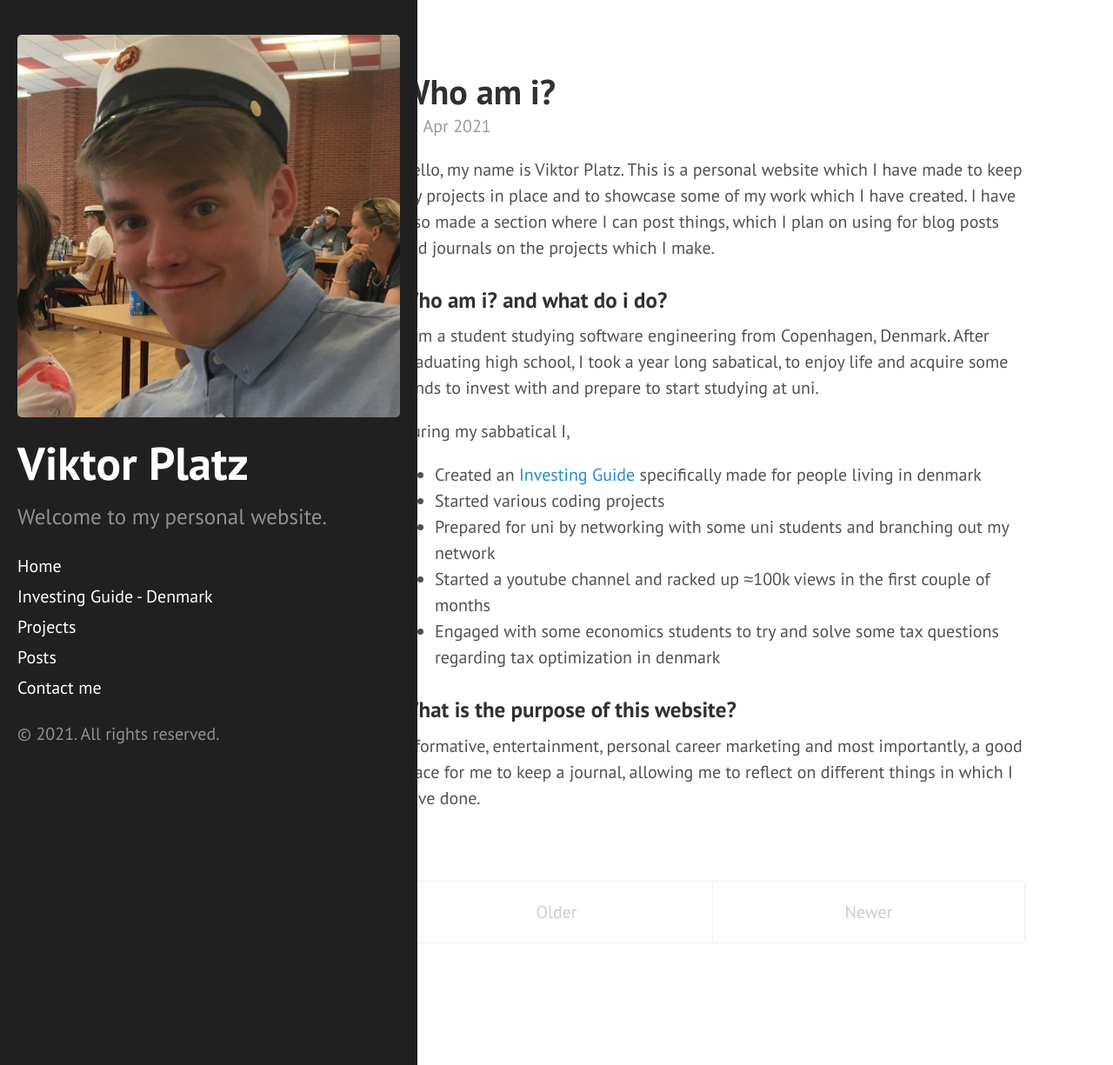
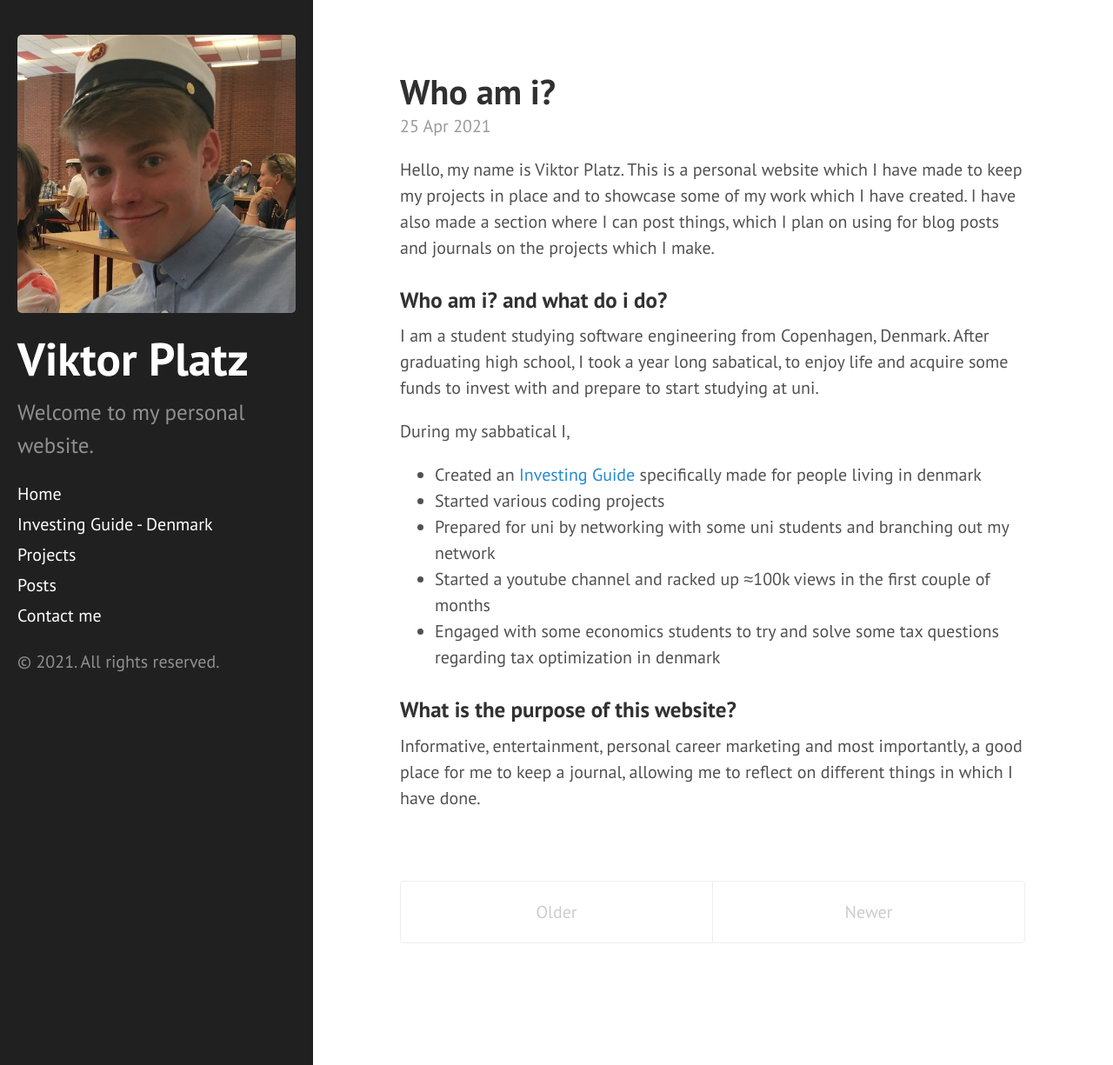
Before and after one commit to ViktorPlatz/redviktor.github.io, a Jekyll site: the page built from index.html, in a window 1280 px wide and 1225 px high. Shown: the whole window at 87% size. Built offline with Jekyll 4.4.1, drawn with Linux system fonts in a browser that asks for light colours; the list of posts is cut into pages by our own code.

Commit message:
Update hyde.css
test

```diff
--- a/public/css/hyde.css
+++ b/public/css/hyde.css
@@ -65,7 +65,7 @@ html {
     top: 0;
     left: 0;
     bottom: 0;
-    width: 24rem;
+    width: 18rem;
     text-align: left;
   }
 }
@@ -128,7 +128,7 @@ a.sidebar-nav-item:focus {
 
 @media (min-width: 48em) {
   .content {
-    max-width: 38rem;
+    max-width: 58rem;
     margin-left: 20rem;
     margin-right: 2rem;
   }
```
